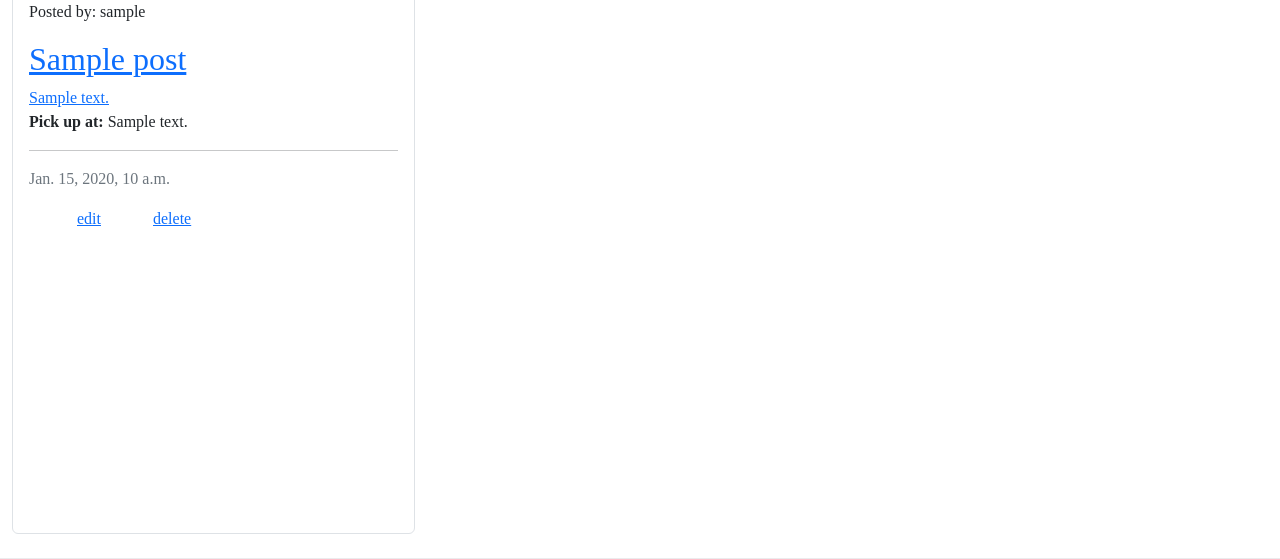
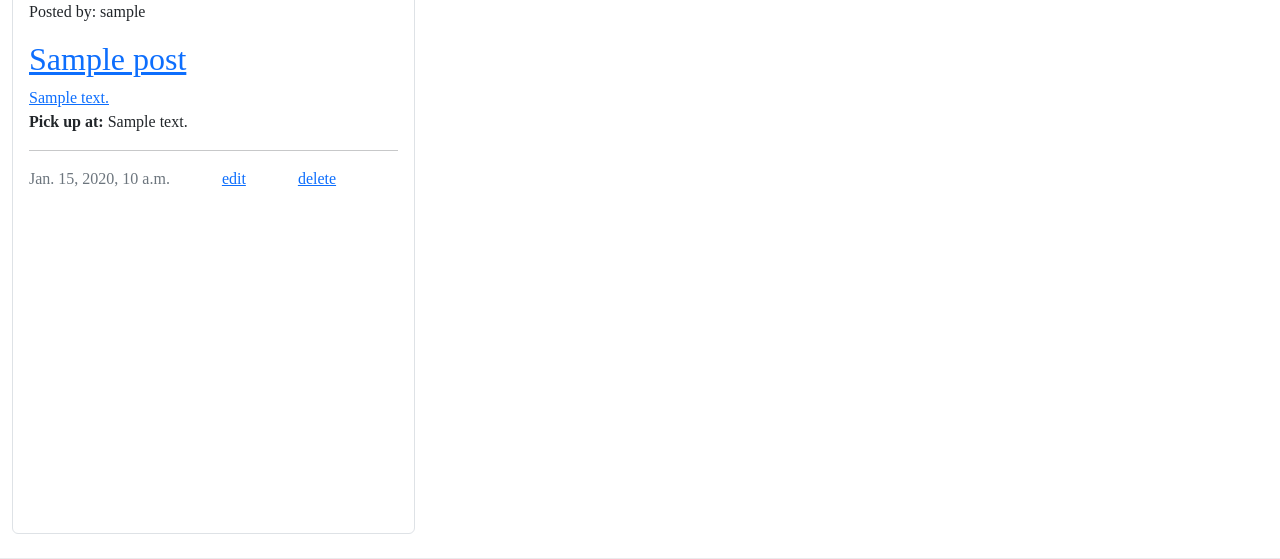
Before and after one commit to samuelandersoncodes/save-food, a Django app: page / in a window 1280 px wide. Shown: the part 232-791 px from the top of the page. Run offline with Django 3.2, Linux system fonts and the light colour scheme; a user stored in the database is signed in; tables that the repository leaves empty hold one stand-in row (values such as "Sample post"); some libraries are stand-ins or nearby versions; some web fonts are replaced.

Commit message:
refactor: Realign edit and delete links

```diff
--- a/templates/index.html
+++ b/templates/index.html
@@ -57,10 +57,10 @@
                             </a>
                             <p class="card-text"><strong>Pick up at:</strong> {{ post.address }}</p>
                             <hr />
-                            <p class="card-text text-muted"> {{ post.created_on}} </p>
+                            <p class="card-text text-muted d-inline-block"> {{ post.created_on}} </p>
                             {% if user.is_authenticated %}
                             {% if user.id == post.author.id %}
-                            <p>
+                            <p class="d-inline-block">
                                 <a href="{% url 'edit_post' post.pk %}" class="px-5">edit</a>
                                 <a href="{% url 'delete_post' post.pk %}">delete</a>
                             </p>
```
